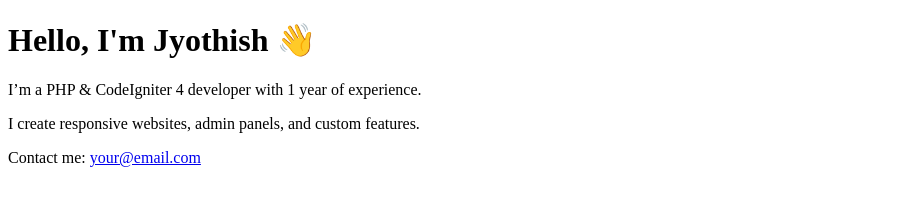
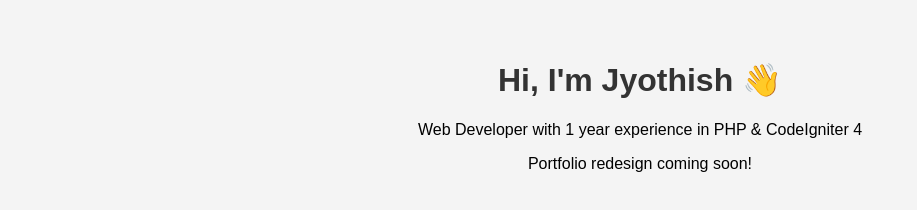
Before and after one commit to kallaJyothish/jyothishkalla.github.io, a plain HTML site: page index.html in a window 1280 px wide. Shown: the whole page, without its empty margins (0-917 px from the left). Drawn offline with Linux system fonts and the light colour scheme.

Commit message:
index.html

```diff
--- a/index.html
+++ b/index.html
@@ -1,15 +1,24 @@
-<!-- index.html -->
 <!DOCTYPE html>
 <html lang="en">
 <head>
-  <meta charset="UTF-8">
-  <meta name="viewport" content="width=device-width, initial-scale=1">
-  <title>Jyothish Kalla - Web Developer</title>
+  <meta charset="UTF-8" />
+  <meta name="viewport" content="width=device-width, initial-scale=1.0" />
+  <title>Jyothish Kalla | Portfolio</title>
+  <style>
+    body {
+      font-family: sans-serif;
+      background: #f4f4f4;
+      padding: 2rem;
+      text-align: center;
+    }
+    h1 {
+      color: #333;
+    }
+  </style>
 </head>
 <body>
-  <h1>Hello, I'm Jyothish 👋</h1>
-  <p>I’m a PHP & CodeIgniter 4 developer with 1 year of experience.</p>
-  <p>I create responsive websites, admin panels, and custom features.</p>
-  <p>Contact me: <a href="mailto:your@email.com">your@email.com</a></p>
+  <h1>Hi, I'm Jyothish 👋</h1>
+  <p>Web Developer with 1 year experience in PHP & CodeIgniter 4</p>
+  <p>Portfolio redesign coming soon!</p>
 </body>
 </html>
```
